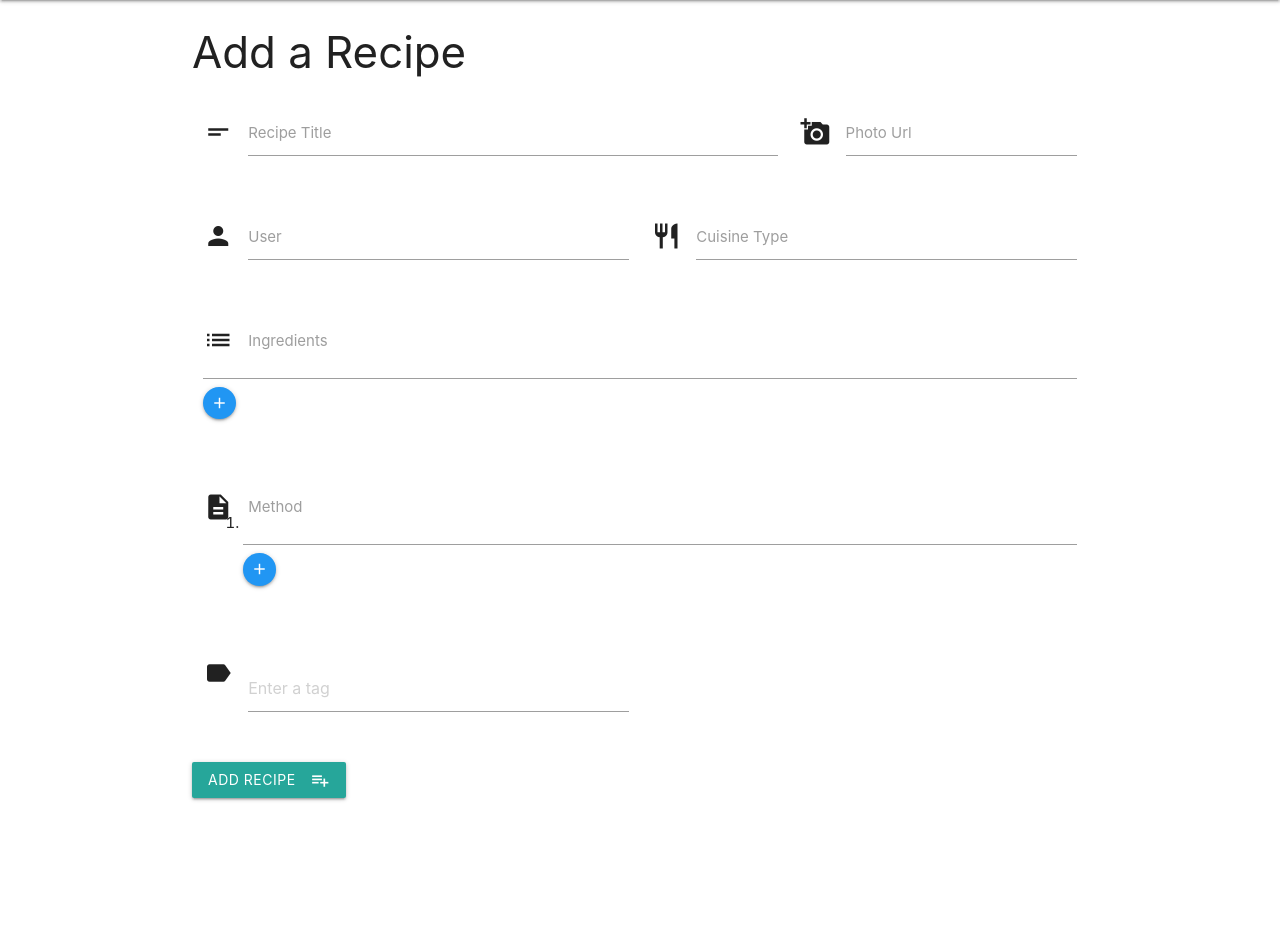
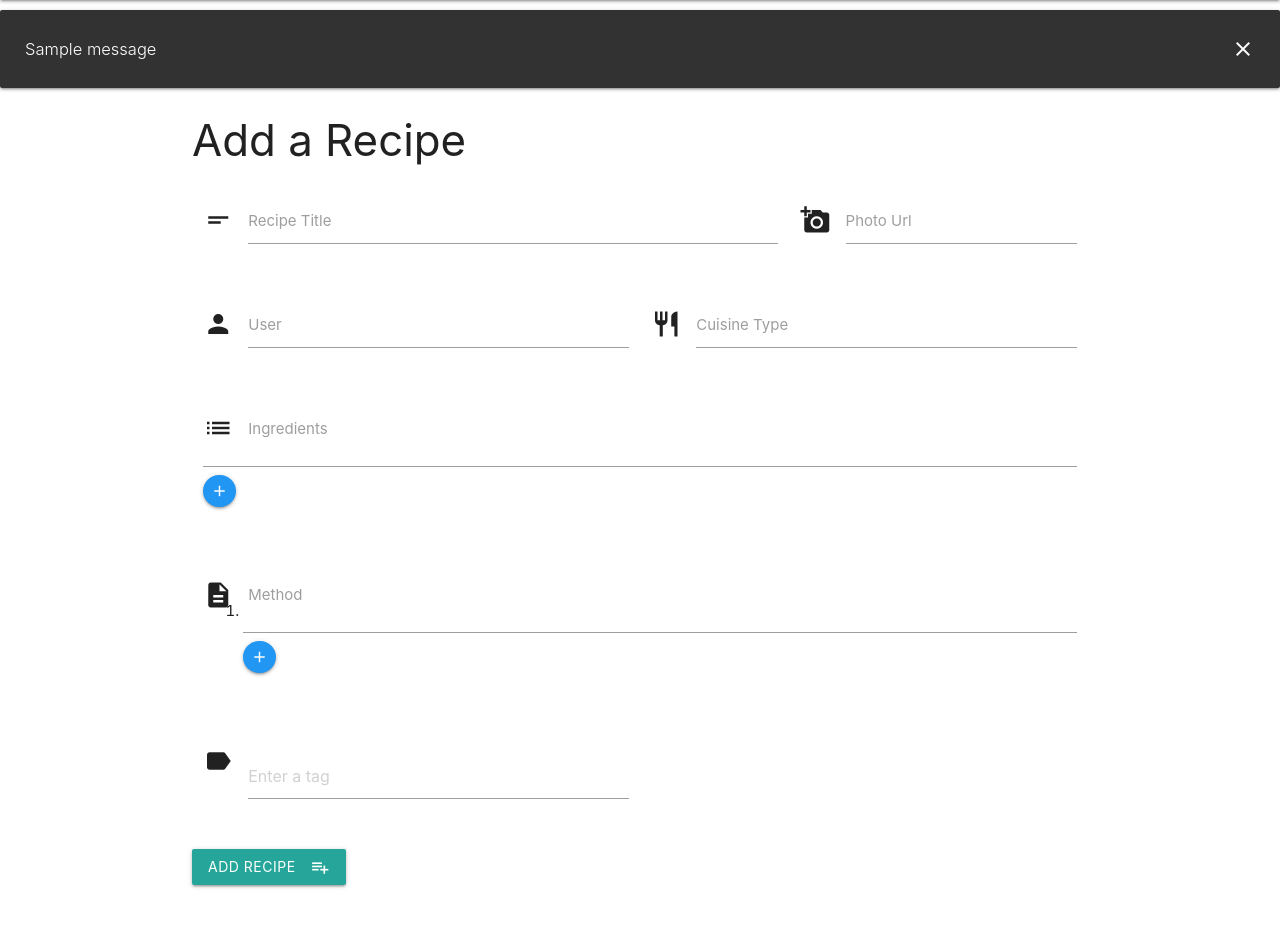
Before and after one commit to Beibhinn/data-milestone-project, a Flask app: page /add_recipe in a window 1280 px wide. Shown: the part 64-989 px from the top of the page. Before the commit the page ends 865 px from the top, so only its background shows below. Run offline with Flask 2, Linux system fonts and the light colour scheme; one stand-in notice (Sample message) is shown; a database or web service that is not in the repository returns one stand-in record (values such as "Sample title"); some libraries are stand-ins or nearby versions.

Commit message:
Add flashed error messages

```diff
--- a/app.py
+++ b/app.py
@@ -1,5 +1,5 @@
 import os
-from flask import Flask, render_template, redirect, request, url_for, session, send_from_directory
+from flask import Flask, render_template, redirect, request, url_for, session, flash, send_from_directory
 from flask_pymongo import PyMongo
 from bson.objectid import ObjectId
 import bcrypt
@@ -17,6 +17,7 @@ def create_recipe_from_form(form):
     recipe = {key: value for (key, value) in items if 'ingredients' not in key and 'method' not in key}
     recipe['ingredients'] = [value for (key, value) in items if 'ingredients' in key]
     recipe['method'] = [value for (key, value) in items if 'method' in key]
+    recipe['tag_name'] = [value for (key, value) in items if 'tag_name' in key]
     return recipe
 
 
@@ -54,7 +55,7 @@ def login():
                 session['username'] = request.form['user']
                 return redirect(url_for('get_recipes'))
 
-        return "Sorry, this username & password combination is invalid. Please try again or register as a new user"
+        flash("Sorry, this username & password combination is invalid. Please try again or register as a new user")
 
     return render_template('login.html')
 
@@ -71,7 +72,7 @@ def register():
             session['username'] = request.form['user_name']
             return redirect(url_for('get_recipes'))
 
-        return 'That username is already in use. Please try another'
+        flash('That username is already in use. Please try another')
 
     return render_template('register.html')
 
--- a/templates/addrecipe.html
+++ b/templates/addrecipe.html
@@ -57,7 +57,7 @@
             </div>
         </div>
         <div class="row">
-            <button class="btn waves-effect waves-light" type="submit" name="action">Add Recipe
+            <button class="btn waves-effect waves-light" type="submit" id="add_new">Add Recipe
                 <i class="material-icons right">playlist_add</i>
             </button>
         </div>
@@ -78,16 +78,6 @@
       },
     });
   });*/
-    $(document).ready(function(){
-    $('cuisine_name').autocomplete({
-      data: {
-        "Italian": null,
-        "American": null,
-        "Alternative": 'https://placehold.it/250x250'
-      },
-    });
-  });
-
 
 
     let ingredientCount = 1;
--- a/templates/base.html
+++ b/templates/base.html
@@ -29,7 +29,16 @@
         </div>
     </div>
 </nav>
-
+{% with messages = get_flashed_messages() %}
+  {% if messages %}
+    <div class="flashes toast" style="position: initial">
+    {% for message in messages %}
+        <p>{{ message }}</p>
+    {% endfor %}
+        <i class="close material-icons">close</i>
+    </div>
+  {% endif %}
+{% endwith %}
 <div class="container">
     {% block content %} {% endblock %}
 </div>
@@ -55,6 +64,12 @@
             minLength: 1
         }
     });
+    $('#add_new').click(function(){
+	    JSON.stringify(M.Chips.getInstance($('.chips')).chipsData);
+    });
+    $(".close").on('click', function () {
+        event.target.parentElement.remove()
+    });
 
 </script>
 {% block scripts %} {% endblock %}
--- a/templates/editrecipe.html
+++ b/templates/editrecipe.html
@@ -94,8 +94,6 @@
     $("#add-method").on('click', function () {
         $('#method-list li:last').append(`<li><textarea name='method[${methodCount++}]' class="materialize-textarea"></textarea></li>`);
     });
-    $(".close").on('click', function () {
-        event.target.parentElement.remove()
-    })
+
 </script>
 {% endblock %}
--- a/templates/recipes.html
+++ b/templates/recipes.html
@@ -37,7 +37,7 @@
 </div>
 <div class="row">
     {% if recipes.count() == 0 %}
-    <h3>No recipes found.</h3>
+    <div class="toast" style="position: initial">No recipes found.<i class="close material-icons">close</i></div>
     {% else %}
     {% for recipe in recipes %}
     <div class="col s12 m4">
```
